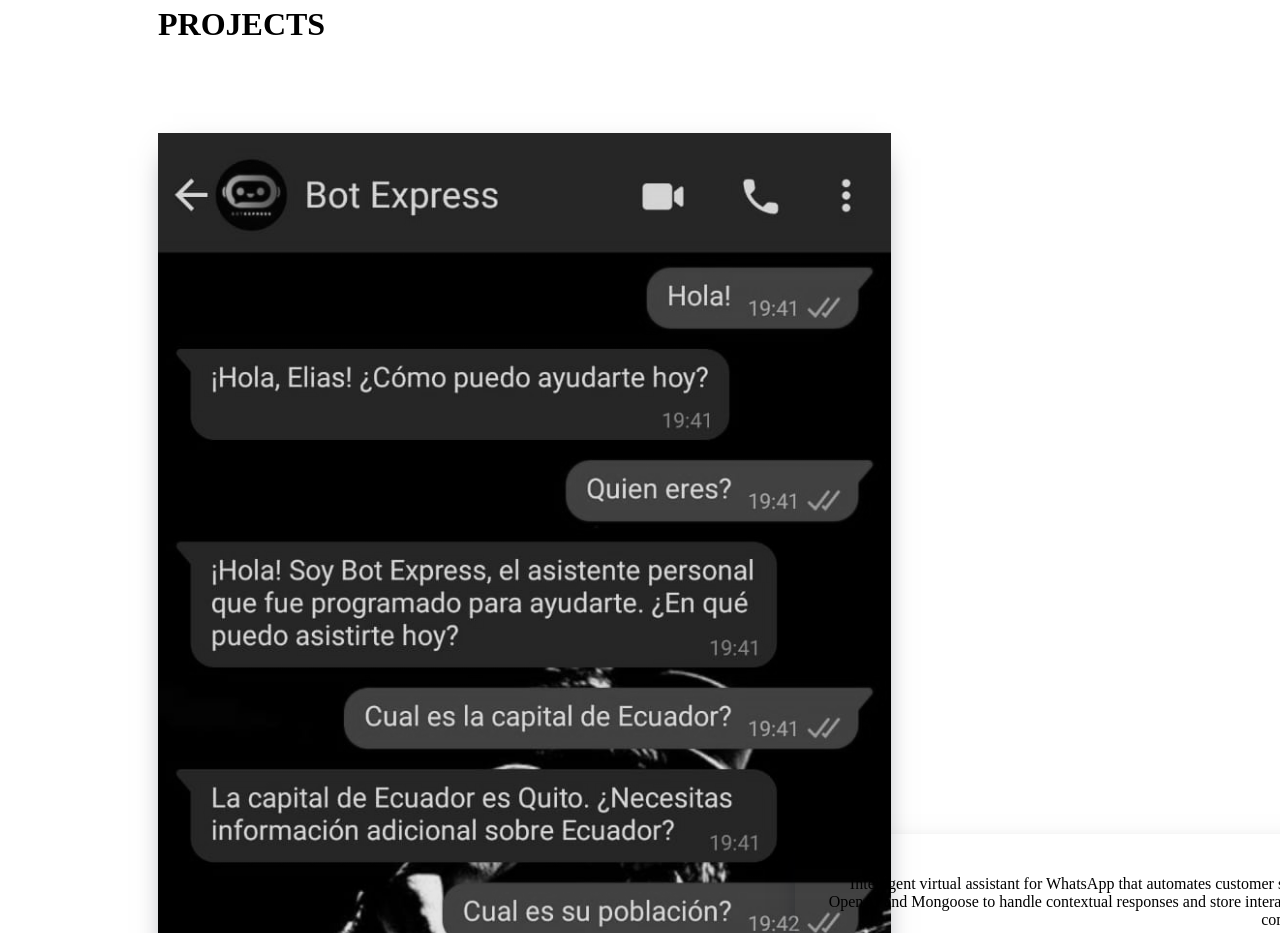
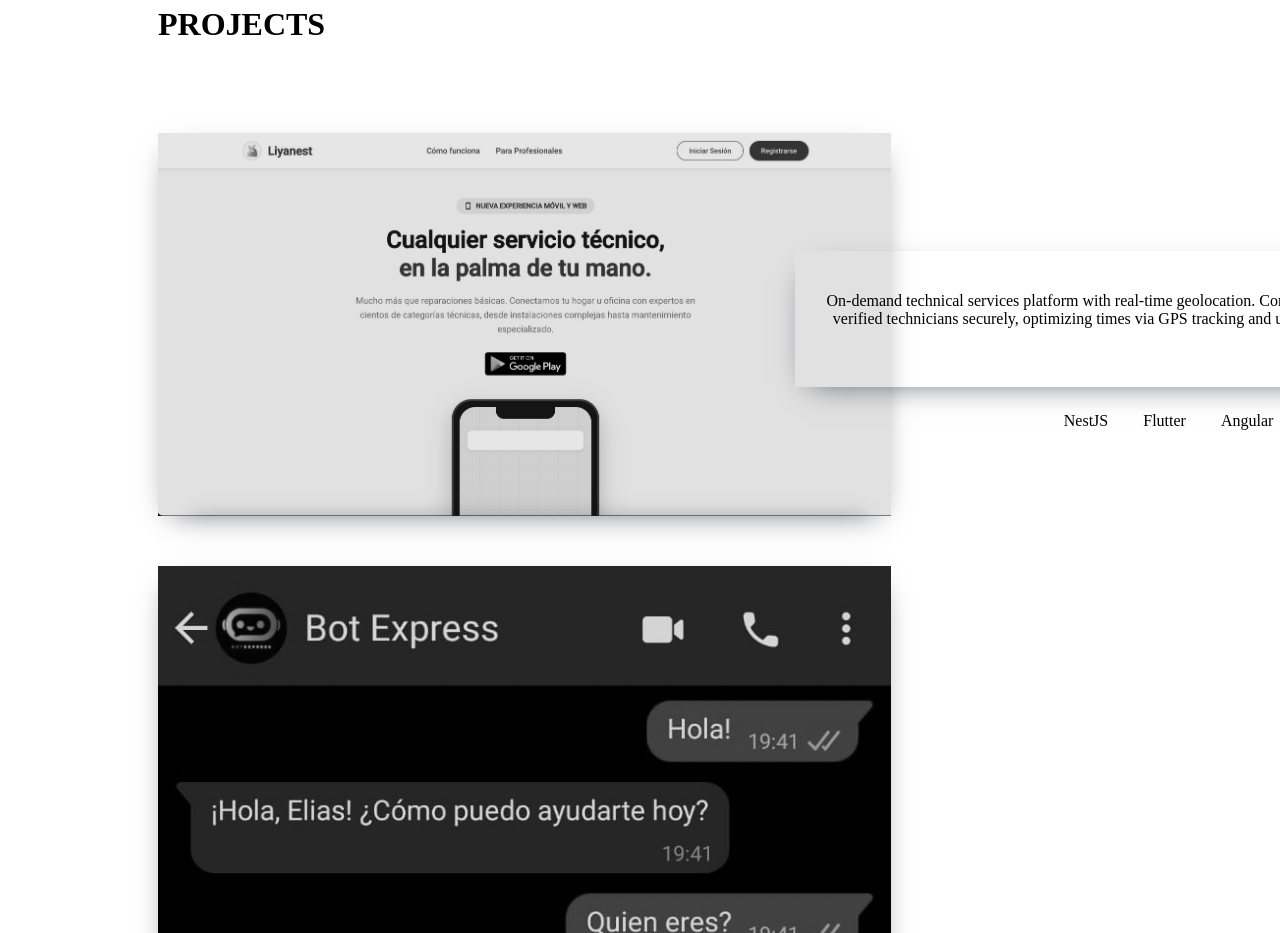
Before and after one commit to eliascando/eliascando_com, a React (Vite) app: page / in a window 1280 px wide. Shown: the part 1880-2813 px from the top of the page. Built offline with nearby package versions, Linux system fonts and the light colour scheme; the HTML template or start-up script is replaced by a standard one.

Commit message:
feat: inclusion de proyecto liyanest

```diff
--- a/src/assets/locales/en.json
+++ b/src/assets/locales/en.json
@@ -79,6 +79,25 @@
   "projects": [
     {
       "id": 1,
+      "link_to_project": "https://liyanest.com",
+      "image_source": "liyanestHome.jpeg",
+      "link_to_repo": "#",
+      "title": "Liyanest",
+      "description": "On-demand technical services platform with real-time geolocation. Connects clients with verified technicians securely, optimizing times via GPS tracking and using Open Source technologies.",
+      "stack": [
+        "NestJS",
+        "Flutter",
+        "Angular",
+        "OpenFreeMaps"
+      ],
+      "style": {
+        "width": "40px",
+        "height": "40px",
+        "marginLeft": "20px"
+      }
+    },
+    {
+      "id": 2,
       "link_to_project": "https://wa.me/593988661001",
       "image_source": "botExpressHome.jpeg",
       "link_to_repo": "https://github.com/eliascando/BotExpress",
@@ -97,7 +116,7 @@
       }
     },
     {
-      "id": 2,
+      "id": 3,
       "link_to_project": "https://blog-express-sigma.vercel.app",
       "image_source": "blogExpressHome.jpeg",
       "link_to_repo": "https://github.com/eliascando/BlogExpress",
@@ -116,7 +135,7 @@
       }
     },
     {
-      "id": 3,
+      "id": 4,
       "link_to_project": "https://chat-express-iota.vercel.app",
       "image_source": "chatExpressHome.jpeg",
       "link_to_repo": "https://github.com/eliascando/ChatExpress",
@@ -136,7 +155,7 @@
       }
     },
     {
-      "id": 4,
+      "id": 5,
       "link_to_project": "https://clima-express.vercel.app/",
       "image_source": "climaExpressHome.png",
       "link_to_repo": "https://github.com/eliascando/ClimaExpress",
--- a/src/assets/locales/es.json
+++ b/src/assets/locales/es.json
@@ -79,6 +79,25 @@
   "projects": [
     {
       "id": 1,
+      "link_to_project": "https://liyanest.com",
+      "image_source": "liyanestHome.jpeg",
+      "link_to_repo": "#",
+      "title": "Liyanest",
+      "description": "Plataforma de servicios técnicos a domicilio con geolocalización en tiempo real. Conecta clientes con técnicos verificados de forma segura, optimizando tiempos mediante rastreo GPS y utilizando tecnologías Open Source.",
+      "stack": [
+        "NestJS",
+        "Flutter",
+        "Angular",
+        "OpenFreeMaps"
+      ],
+      "style": {
+        "width": "40px",
+        "height": "40px",
+        "marginLeft": "20px"
+      }
+    },
+    {
+      "id": 2,
       "link_to_project": "https://wa.me/593988661001",
       "image_source": "botExpressHome.jpeg",
       "link_to_repo": "https://github.com/eliascando/BotExpress",
@@ -97,7 +116,7 @@
       }
     },
     {
-      "id": 2,
+      "id": 3,
       "link_to_project": "https://blog-express-sigma.vercel.app",
       "image_source": "blogExpressHome.jpeg",
       "link_to_repo": "https://github.com/eliascando/BlogExpress",
@@ -116,7 +135,7 @@
       }
     },
     {
-      "id": 3,
+      "id": 4,
       "link_to_project": "https://chat-express-iota.vercel.app",
       "image_source": "chatExpressHome.jpeg",
       "link_to_repo": "https://github.com/eliascando/ChatExpress",
@@ -136,7 +155,7 @@
       }
     },
     {
-      "id": 4,
+      "id": 5,
       "link_to_project": "https://clima-express.vercel.app/",
       "image_source": "climaExpressHome.png",
       "link_to_repo": "https://github.com/eliascando/ClimaExpress",
--- a/src/data/imagesProjects.js
+++ b/src/data/imagesProjects.js
@@ -2,12 +2,14 @@
 import chatExpressHome from '../assets/chatExpressHome.jpeg'
 import climaExpressHome from '../assets/climaExpressHome.png'
 import botExpressHome from '../assets/botExpressHome.jpeg'
+import liyanestHome from '../assets/liyanestHome.jpeg'
 
 const imagesMap = {
     'blogExpressHome.jpeg': blogExpressHome,
     'chatExpressHome.jpeg': chatExpressHome,
     'climaExpressHome.png': climaExpressHome,
-    'botExpressHome.jpeg': botExpressHome
+    'botExpressHome.jpeg': botExpressHome,
+    'liyanestHome.jpeg': liyanestHome
 };
 
 export default imagesMap;
```
Also changed, not shown: src/assets/liyanestHome.jpeg (added).
